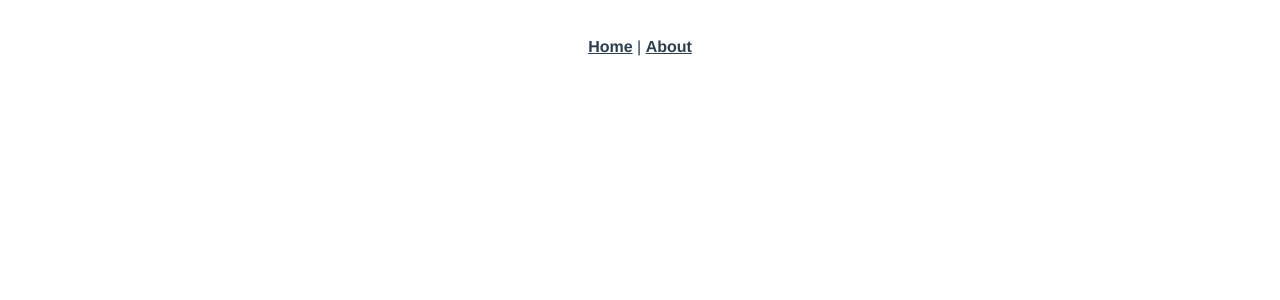
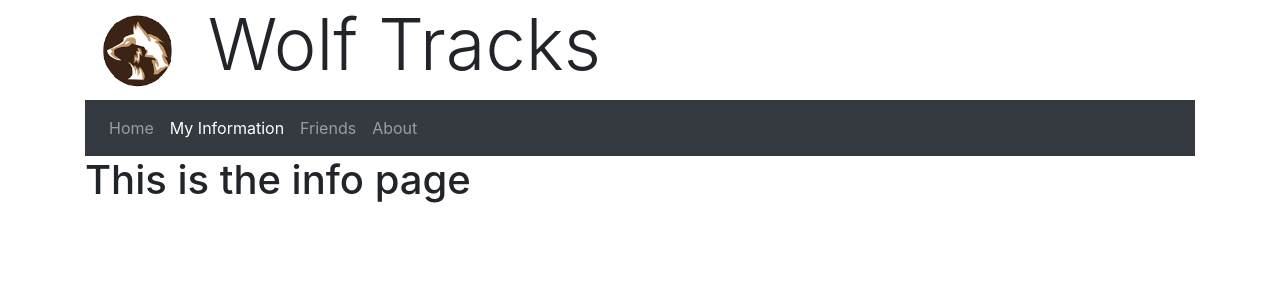
Before and after one commit to wolfd4/david_wolf_final_2.0, a Vue app: page /myinfo in a window 1280 px wide. Shown: the top 300 px of the page. Built offline with nearby package versions, Linux system fonts and the light colour scheme.

Commit message:
Login page functioning

```diff
--- a/package.json
+++ b/package.json
@@ -3,11 +3,14 @@
   "version": "0.1.0",
   "private": true,
   "scripts": {
+    "start": "node server/index.js",
     "serve": "vue-cli-service serve",
     "build": "vue-cli-service build",
     "lint": "vue-cli-service lint"
   },
   "dependencies": {
+    "axios": "^0.18.0",
+    "bootstrap": "^4.1.3",
     "register-service-worker": "^1.5.2",
     "vue": "^2.5.17",
     "vue-router": "^3.0.1"
--- a/src/App.vue
+++ b/src/App.vue
@@ -1,29 +1,29 @@
 <template>
-  <div id="app">
-    <div id="nav">
-      <router-link to="/">Home</router-link> |
-      <router-link to="/about">About</router-link>
+  <div id="app" class="container">
+    <div class="display-3">
+      <img alt="Vue logo" src="./assets/wolf.png" id="logo">
+      Wolf Tracks
     </div>
+    <Nav/>
     <router-view/>
   </div>
 </template>
 
 <style lang="scss">
-#app {
-  font-family: 'Avenir', Helvetica, Arial, sans-serif;
-  -webkit-font-smoothing: antialiased;
-  -moz-osx-font-smoothing: grayscale;
-  text-align: center;
-  color: #2c3e50;
-}
-#nav {
-  padding: 30px;
-  a {
-    font-weight: bold;
-    color: #2c3e50;
-    &.router-link-exact-active {
-      color: #42b983;
-    }
-  }
+@import "../node_modules/bootstrap/scss/bootstrap.scss";
+#logo {
+  height: 100px;
 }
 </style>
+
+<script>
+// @ is an alias to /src
+import Nav from "@/components/Nav.vue";
+
+export default {
+  name: "home",
+  components: {
+    Nav
+  }
+};
+</script>
--- /dev/null
+++ b/src/components/Nav.vue
@@ -0,0 +1,18 @@
+<template>
+    <nav class="navbar navbar-expand-lg navbar-dark bg-dark">
+        <ul class="navbar-nav">
+            <li class="nav-item">
+                <router-link class="nav-link" exact-active-class="active" to="/">Home</router-link>
+            </li>
+             <li class="nav-item">
+                <router-link class="nav-link" exact-active-class="active" to="/myinfo">My Information</router-link>
+            </li>
+            <li class="nav-item">
+                <router-link class="nav-link" exact-active-class="active" to="/friends">Friends</router-link>
+            </li>
+            <li class="nav-item">
+                <router-link class="nav-link" exact-active-class="active" to="/about">About</router-link>
+            </li>
+        </ul>
+    </nav>
+</template>
--- a/src/router.js
+++ b/src/router.js
@@ -20,6 +20,22 @@ export default new Router({
       // this generates a separate chunk (about.[hash].js) for this route
       // which is lazy-loaded when the route is visited.
       component: () => import(/* webpackChunkName: "about" */ './views/About.vue')
+    },
+    {
+      path: '/friends',
+      name: 'friends',
+      // route level code-splitting
+      // this generates a separate chunk (about.[hash].js) for this route
+      // which is lazy-loaded when the route is visited.
+      component: () => import(/* webpackChunkName: "about" */ './views/Friends.vue')
+    },
+    {
+      path: '/myinfo',
+      name: 'myinfo',
+      // route level code-splitting
+      // this generates a separate chunk (about.[hash].js) for this route
+      // which is lazy-loaded when the route is visited.
+      component: () => import(/* webpackChunkName: "about" */ './views/MyInfo.vue')
     }
   ]
 })
--- /dev/null
+++ b/src/services/api_access.js
@@ -0,0 +1,34 @@
+const api_root = "http://localhost:3000/fitnessApp";
+
+export function GetState() {
+    return myFetch(api_root + "/");
+}
+
+export function Login(name, id, age, height, weight, activity) {
+    return myFetch(api_root + `/users`, { name, id, age, height, weight, activity })
+}
+
+function myFetch(url = ``, data = null) {
+    let options = {
+        cache: "no-cache", // *default, no-cache, reload, force-cache, only-if-cached
+        credentials: "same-origin", // include, same-origin, *omit
+        headers: {
+        }
+    };
+    if (data) {
+        options = {
+            ...options,
+            method: "POST", // *GET, POST, PUT, DELETE, etc.
+            headers: {
+                ...options.headers,
+                "Content-Type": "application/json; charset=utf-8",
+                // "Content-Type": "application/x-www-form-urlencoded",
+            },
+            body: JSON.stringify(data), // body data type must match "Content-Type" header
+        };
+    }
+    return fetch(url, options)
+        .then(response => {
+            return response.json()
+        }); // parses response to JSON
+}
--- /dev/null
+++ b/src/views/Friends.vue
@@ -0,0 +1,35 @@
+<template>
+  <div class="friends">
+          <div class="col-sm-4">
+        <ul>
+          <li v-for="User in state">{{User.name}}</li>
+        </ul>
+      </div>
+  </div>
+</template>
+
+<script>
+import * as api from "@/services/api_access";
+let loopTimer = null;
+
+export default {
+  data() {
+    return {
+      state: {
+        users: []
+      }
+    };
+  },
+  created() {
+    loopTimer = setInterval(this.refresh, 1000);
+  },
+  methods: {
+    refresh() {
+      api.GetState().then(x => (this.state = x));
+    },
+    login() {
+      api.Login(this.name, this.age, this.height, this.activity, this.weight);
+    }
+  }
+};
+</script>
--- a/src/views/Home.vue
+++ b/src/views/Home.vue
@@ -1,18 +1,68 @@
 <template>
   <div class="home">
-    <img alt="Vue logo" src="../assets/logo.png">
-    <HelloWorld msg="Welcome to Your Vue.js App"/>
+    <div class="row">
+      <div class="col-sm-4">
+        <div class="card">
+          <h5 class="card-header">Create a User</h5>
+          <form id="loginForm" @click.pervent>
+            <div class="form-group">
+              <label for="Name">Name</label>
+              <input type="text" class="form-control" v-model="name" placeholder="Enter name">
+            </div>
+            <div class="form-group">
+              <label for="age">Age</label>
+              <input type="number" class="form-control" v-model="age" placeholder="Enter age">
+            </div>
+            <div class="form-group">
+              <label for="Name">Height</label>
+              <input type="number" class="form-control" v-model="height" placeholder="Enter height">
+            </div>
+            <div class="form-group">
+              <label for="Name">Weight</label>
+              <input type="number" class="form-control" v-model="weight" placeholder="Enter weight">
+            </div>
+            <div class="form-group">
+              <label for="Name">Activity Level</label>
+              <input
+                type="number"
+                class="form-control"
+                v-model="activity"
+                placeholder="Enter activity level"
+              >
+            </div>
+            <button type="submit" @click.pervent="login()" class="btn btn-primary">Submit</button>
+          </form>
+        </div>
+      </div>
+    </div>
   </div>
 </template>
 
+<style>
+</style>
+
 <script>
-// @ is an alias to /src
-import HelloWorld from '@/components/HelloWorld.vue'
+import * as api from "@/services/api_access";
+let loopTimer = null;
 
 export default {
-  name: 'home',
-  components: {
-    HelloWorld
+  data() {
+    return {
+      state: {
+        users: []
+      }
+    };
+  },
+  created() {
+    loopTimer = setInterval(this.refresh, 1000);
+  },
+  methods: {
+    refresh() {
+      api.GetState().then(x => (this.state = x));
+    },
+    login() {
+      api.Login(this.name, this.age, this.height, this.activity, this.weight);
+    }
   }
-}
+};
 </script>
--- /dev/null
+++ b/src/views/MyInfo.vue
@@ -0,0 +1,5 @@
+<template>
+  <div class="myinfo">
+    <h1>This is the info page</h1>
+  </div>
+</template>
```
Also changed, not shown: src/assets/wolf.png (added), 1 other file (tests, documents, lock files or other folders).
